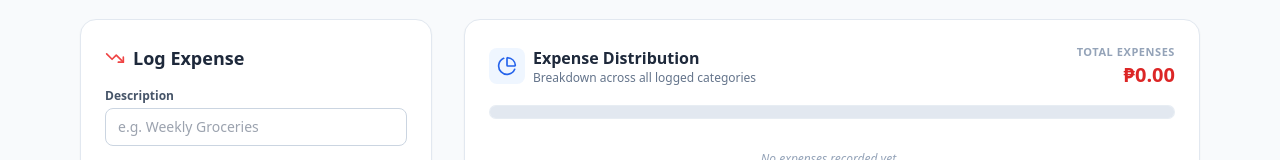
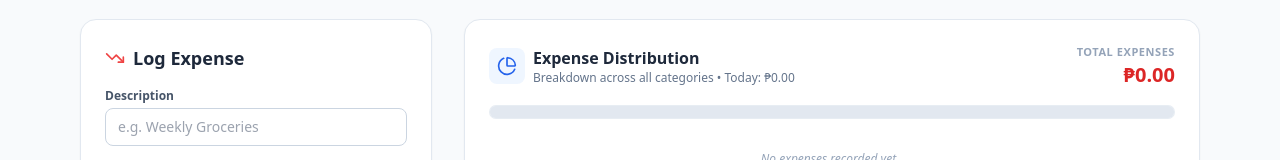
Before and after one commit to Lex-Suuu/Salary-Tracker, a React (Vite) app: page / in a window 1280 px wide. Shown: the part 333-493 px from the top of the page. Built offline with nearby package versions, Linux system fonts and the light colour scheme.

Commit message:
Add independent eye toggle to Total pill and custom report range

```diff
--- a/src/App.jsx
+++ b/src/App.jsx
@@ -257,9 +257,25 @@ export default function App() {
     setCardAmounts({ ...cardAmounts, [accId]: '' });
   };
 
-  // Calculations for Expense Distribution & Thresholds
+  // Calculations for Lifetime and Today's Expenses
   const expenseTransactions = (transactions || []).filter((tx) => tx?.type === 'EXPENSE');
   const totalExpenses = expenseTransactions.reduce((acc, tx) => acc + (parseFloat(tx.amount) || 0), 0);
+
+  // Daily Expense Calculation (Resets every day)
+  const isToday = (dateString) => {
+    if (!dateString) return false;
+    const date = new Date(dateString);
+    const today = new Date();
+    return (
+      date.getDate() === today.getDate() &&
+      date.getMonth() === today.getMonth() &&
+      date.getFullYear() === today.getFullYear()
+    );
+  };
+
+  const todayExpenses = expenseTransactions
+    .filter((tx) => isToday(tx.date))
+    .reduce((acc, tx) => acc + (parseFloat(tx.amount) || 0), 0);
 
   const handleAddExpense = (e) => {
     e.preventDefault();
@@ -294,16 +310,17 @@ export default function App() {
       fromName: sourceAccount?.name || 'Unknown'
     };
 
-    const nextTotalExpenses = totalExpenses + amt;
+    const nextTodayExpenses = todayExpenses + amt;
     setTransactions([newTx, ...transactions]);
     setDesc('');
     setExpenseAmount('');
     setCustomCategory('');
 
-    if (nextTotalExpenses >= 1000 && totalExpenses < 1000) {
-      showToast(`Warning: Total expenses reached ₱${nextTotalExpenses.toLocaleString('en-US', { minimumFractionDigits: 2 })} (₱1,000+ limit crossed)!`, 'warning');
-    } else if (nextTotalExpenses >= 800 && nextTotalExpenses < 1000) {
-      showToast(`Notice: You've spent ₱${nextTotalExpenses.toLocaleString('en-US', { minimumFractionDigits: 2 })} — almost ₱1,000!`, 'warning');
+    // Daily warning trigger
+    if (nextTodayExpenses >= 1000 && todayExpenses < 1000) {
+      showToast(`Daily Warning: Today's expenses reached ₱${nextTodayExpenses.toLocaleString('en-US', { minimumFractionDigits: 2 })} (₱1,000+ daily limit crossed)!`, 'warning');
+    } else if (nextTodayExpenses >= 800 && nextTodayExpenses < 1000) {
+      showToast(`Daily Notice: You've spent ₱${nextTodayExpenses.toLocaleString('en-US', { minimumFractionDigits: 2 })} today — almost ₱1,000!`, 'warning');
     } else {
       showToast(`Logged expense: ₱${amt.toLocaleString()} (${finalCategory})`);
     }
@@ -792,22 +809,22 @@ export default function App() {
             </form>
           </div>
 
-          {/* Line Distribution Breakdown & Spending Threshold Warning */}
+          {/* Line Distribution Breakdown & Daily Spending Threshold Warning */}
           <div className="lg:col-span-2 bg-white p-6 rounded-2xl border border-slate-200 shadow-sm flex flex-col justify-between">
             <div>
-              {/* Dynamic Spending Warning Banner */}
-              {totalExpenses >= 1000 ? (
+              {/* Dynamic Daily Spending Warning Banner (Resets Every Day) */}
+              {todayExpenses >= 1000 ? (
                 <div className="mb-4 p-3 bg-red-50 border border-red-200 rounded-xl flex items-center gap-2.5 text-red-700 text-xs font-semibold">
                   <AlertCircle size={18} className="shrink-0 text-red-600" />
                   <span>
-                    Warning: Total expenses have reached <strong>{formatCurrency(totalExpenses)}</strong>, exceeding the ₱1,000 threshold limit!
+                    Daily Warning: You have spent <strong>{formatCurrency(todayExpenses)}</strong> today, exceeding your ₱1,000 daily limit!
                   </span>
                 </div>
-              ) : totalExpenses >= 800 ? (
+              ) : todayExpenses >= 800 ? (
                 <div className="mb-4 p-3 bg-amber-50 border border-amber-200 rounded-xl flex items-center gap-2.5 text-amber-800 text-xs font-semibold">
                   <AlertTriangle size={18} className="shrink-0 text-amber-600" />
                   <span>
-                    Heads up! You have spent <strong>{formatCurrency(totalExpenses)}</strong>. You are almost at your ₱1,000 spending limit.
+                    Daily Heads Up: You have spent <strong>{formatCurrency(todayExpenses)}</strong> today. You are almost at your ₱1,000 daily limit.
                   </span>
                 </div>
               ) : null}
@@ -819,13 +836,15 @@ export default function App() {
                   </div>
                   <div>
                     <h2 className="text-base font-bold text-slate-800">Expense Distribution</h2>
-                    <p className="text-xs text-slate-500">Breakdown across all logged categories</p>
+                    <p className="text-xs text-slate-500">
+                      Breakdown across all categories • Today: {formatCurrency(todayExpenses)}
+                    </p>
                   </div>
                 </div>
 
                 <div className="text-right">
                   <span className="text-[11px] font-semibold uppercase tracking-wider text-slate-400 block">Total Expenses</span>
-                  <span className={`text-xl font-extrabold ${totalExpenses >= 1000 ? 'text-red-700 animate-pulse' : 'text-red-600'}`}>
+                  <span className={`text-xl font-extrabold ${todayExpenses >= 1000 ? 'text-red-700' : 'text-red-600'}`}>
                     {formatCurrency(totalExpenses, false)}
                   </span>
                 </div>
```
